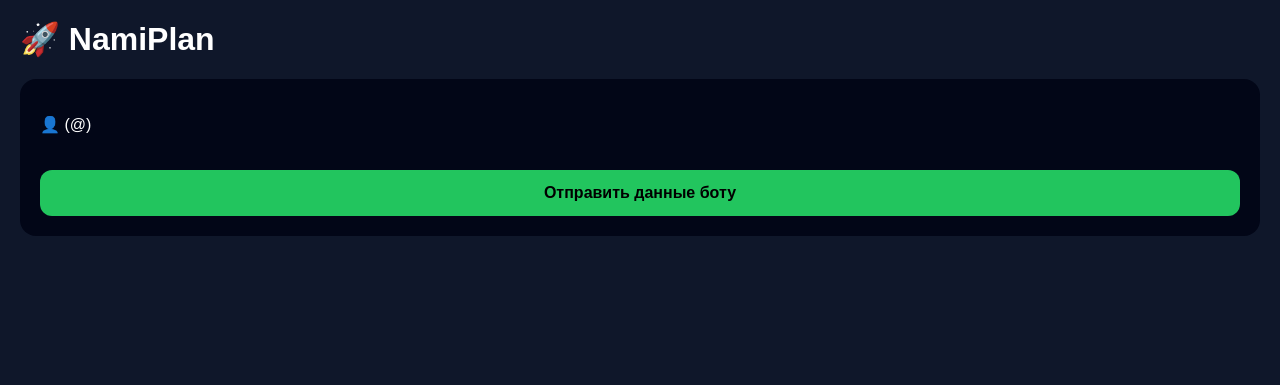
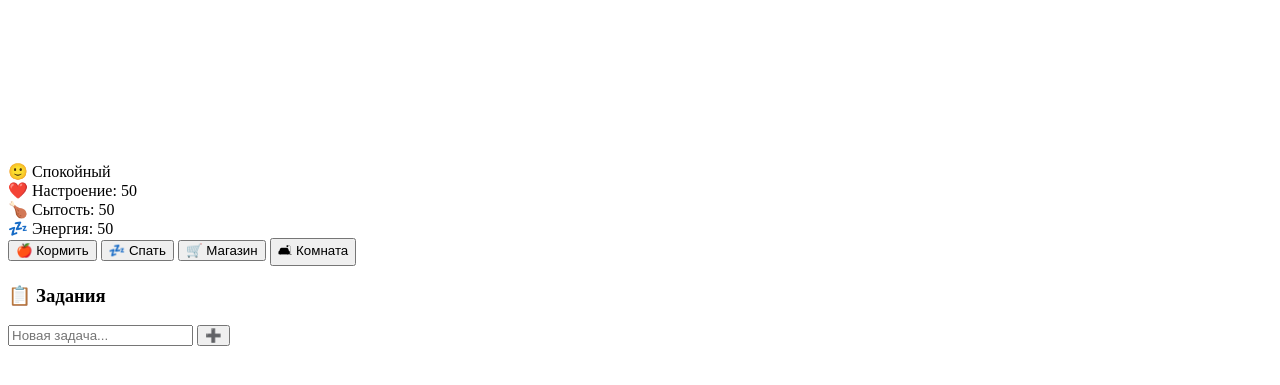
Before and after one commit to mewrol6-eng/namiplan, a PHP site: page / in a window 1280 px wide. Shown: the top 385 px of the page. Run offline with PHP 8.4, Linux system fonts and the light colour scheme; some libraries are stand-ins or nearby versions.

Commit message:
Update index.php

```diff
--- a/index.php
+++ b/index.php
@@ -2,54 +2,53 @@
 <html lang="ru">
 <head>
     <meta charset="UTF-8">
-    <title>NamiPlan WebApp</title>
+    <title>NamiPlan</title>
     <meta name="viewport" content="width=device-width, initial-scale=1.0">
 
     <!-- Telegram WebApp API -->
     <script src="https://telegram.org/js/telegram-web-app.js"></script>
 
-    <style>
-        body {
-            margin: 0;
-            padding: 20px;
-            background: #0f172a;
-            color: #fff;
-            font-family: Arial, sans-serif;
-        }
-
-        h1 {
-            margin-top: 0;
-        }
-
-        .card {
-            background: #020617;
-            border-radius: 16px;
-            padding: 20px;
-        }
-
-        button {
-            margin-top: 20px;
-            width: 100%;
-            padding: 14px;
-            border: none;
-            border-radius: 12px;
-            background: #22c55e;
-            color: #000;
-            font-size: 16px;
-            font-weight: bold;
-        }
-    </style>
+    <link rel="stylesheet" href="style.css">
 </head>
 <body>
 
-<h1>🚀 NamiPlan</h1>
+<div class="app">
 
-<div class="card">
-    <p id="user">Загрузка данных пользователя...</p>
+    <!-- ПИТОМЕЦ -->
+    <div class="pet-box">
+        <video id="petVideo" autoplay muted playsinline></video>
+        <div class="mood-label" id="moodLabel">🙂 Спокойный</div>
+    </div>
 
-    <button onclick="sendData()">Отправить данные боту</button>
+    <!-- СТАТЫ -->
+    <div class="stats">
+        <div>❤️ Настроение: <span id="moodValue">50</span></div>
+        <div>🍗 Сытость: <span id="foodValue">50</span></div>
+        <div>💤 Энергия: <span id="energyValue">50</span></div>
+    </div>
+
+    <!-- ДЕЙСТВИЯ -->
+    <div class="actions">
+        <button onclick="feed()">🍎 Кормить</button>
+        <button onclick="sleep()">💤 Спать</button>
+        <button onclick="openShop()">🛒 Магазин</button>
+        <button onclick="decorate()">🛋 Комната</button>
+    </div>
+
+    <!-- ПЛАНЕР -->
+    <div class="planner">
+        <h3>📋 Задания</h3>
+
+        <div class="task-add">
+            <input id="taskInput" placeholder="Новая задача..." />
+            <button onclick="addTask()">➕</button>
+        </div>
+
+        <ul id="taskList"></ul>
+    </div>
+
 </div>
 
-<script src="webapp.js"></script>
+<script src="app.js"></script>
 </body>
 </html>
```
